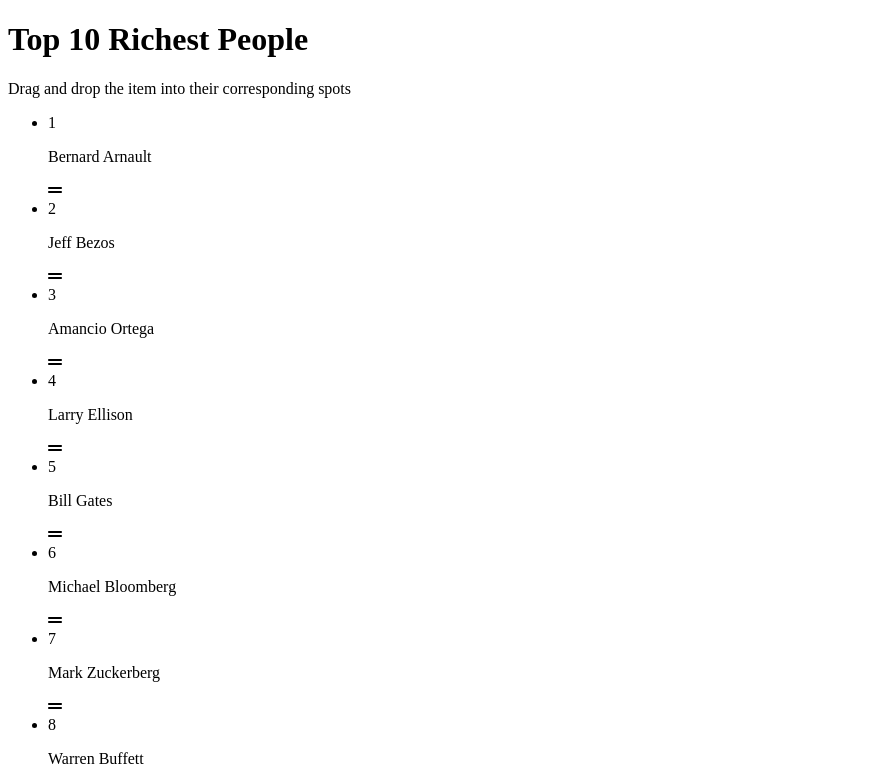
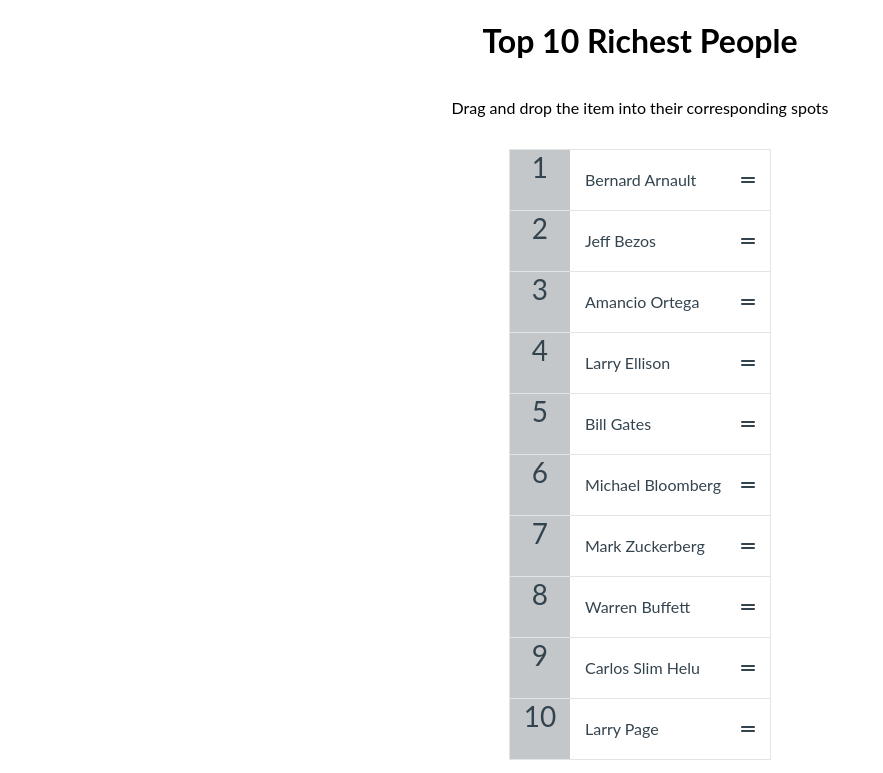
Before and after one commit to ionutziv7/20-Web-Projects-with-Vanilla-JavaScript, a plain HTML site: page 19 Sortable List/index.html in a window 1280 px wide. Shown: the top 773 px of the page, without its empty margins (0-883 px from the left). Drawn offline with Linux system fonts and the light colour scheme; a web font is replaced by a local one.

Commit message:
Core CSS

```diff
--- a/19 Sortable List/index.html
+++ b/19 Sortable List/index.html
@@ -12,10 +12,10 @@
       crossorigin="anonymous"
       referrerpolicy="no-referrer"
     />
+    <link rel="stylesheet" href="style.css" />
     <title>Top 10 Richest People</title>
   </head>
   <body>
-
     <h1>Top 10 Richest People</h1>
     <p>Drag and drop the item into their corresponding spots</p>
     <ul class="draggable-list" id="draggable-list"></ul>
--- a/19 Sortable List/style.css
+++ b/19 Sortable List/style.css
@@ -0,0 +1,91 @@
+@import url("https://fonts.googleapis.com./css?family=Lato&display=swap");
+
+:root {
+  --border-color: #e3e5e4;
+  --backgound-color: #c3c7ca;
+  --text-color: #34444f;
+}
+
+* {
+  box-sizing: border-box;
+}
+
+body {
+  background-color: #fff;
+  display: flex;
+  flex-direction: column;
+  align-items: center;
+  justify-content: flex-start;
+  height: 100vh;
+  margin: 0;
+  font-family: "Lato", sans-serif;
+}
+
+.draggable-list {
+  border: 1px solid var(--border-color);
+  color: var(--text-color);
+  padding: 0;
+  list-style-type: none;
+}
+
+.draggable-list li {
+  background-color: #fff;
+  display: flex;
+  flex: 1;
+}
+
+.draggable-list li:not(:last-of-type) {
+  border-bottom: 1px solid var(--border-color);
+}
+
+.draggable-list .number {
+  background-color: var(--backgound-color);
+  display: flex;
+  align-self: center;
+  justify-content: center;
+  font-size: 28px;
+  height: 60px;
+  width: 60px;
+}
+
+.draggable-list li.over .draggable {
+  background-color: #eaeaea;
+}
+
+.draggable-list .person-name {
+  margin: 0 20px 0 0;
+}
+
+.draggable-list li.right .person-name {
+  color: #3ae374;
+}
+
+.draggable-list li.wrong .person-name {
+  color: #ff3838;
+}
+
+.draggable {
+  cursor: pointer;
+  display: flex;
+  align-items: center;
+  justify-content: space-between;
+  padding: 15px;
+  flex: 1;
+}
+
+.check-btn {
+  background-color: var(--backgound-color);
+  border: none;
+  color: var(--text-color);
+  font-size: 16px;
+  padding: 10px 20px;
+  cursor: pointer;
+}
+
+.check-btn:active {
+  transform: scale(0.98);
+}
+
+.check-btn:focus {
+  outline: none;
+}
```
